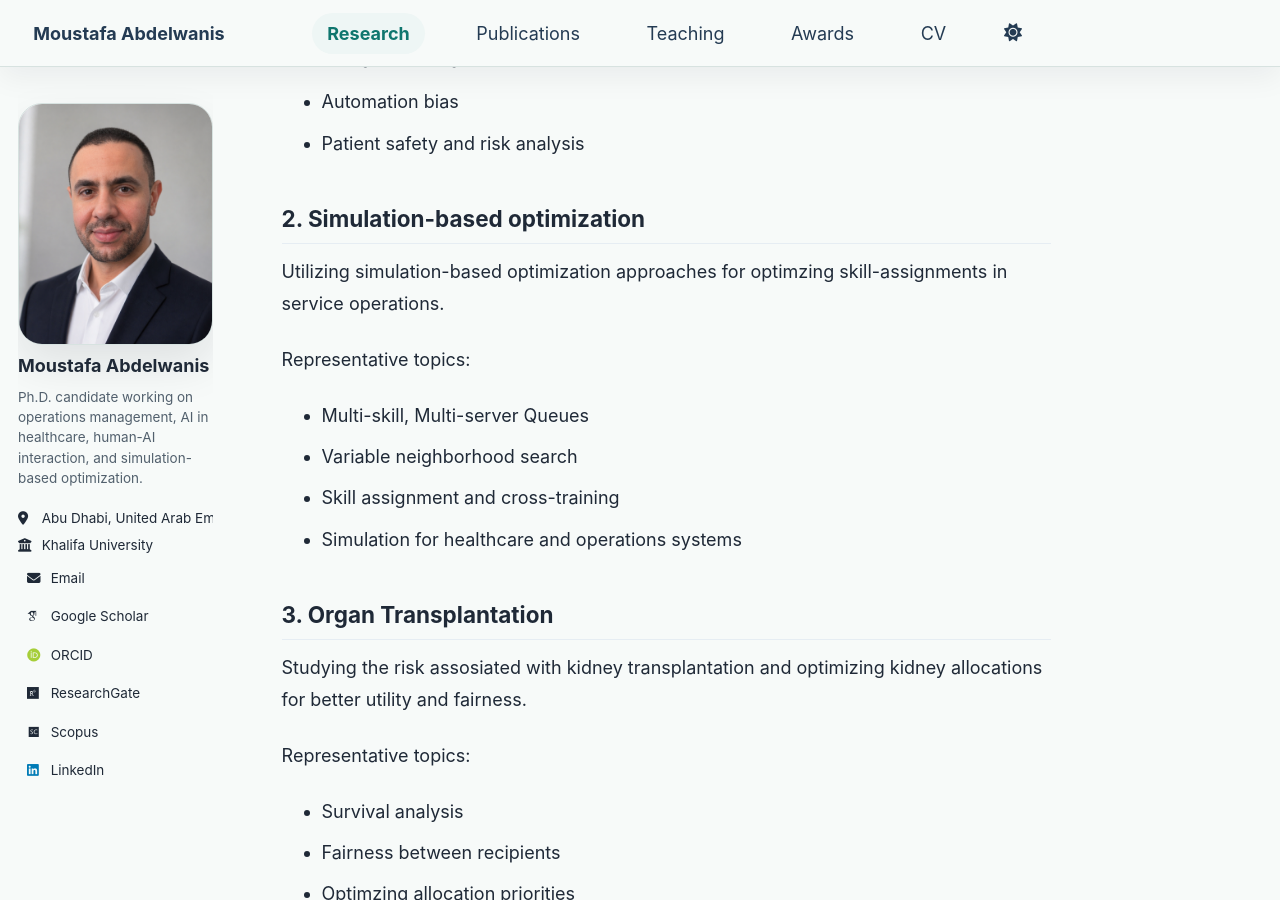
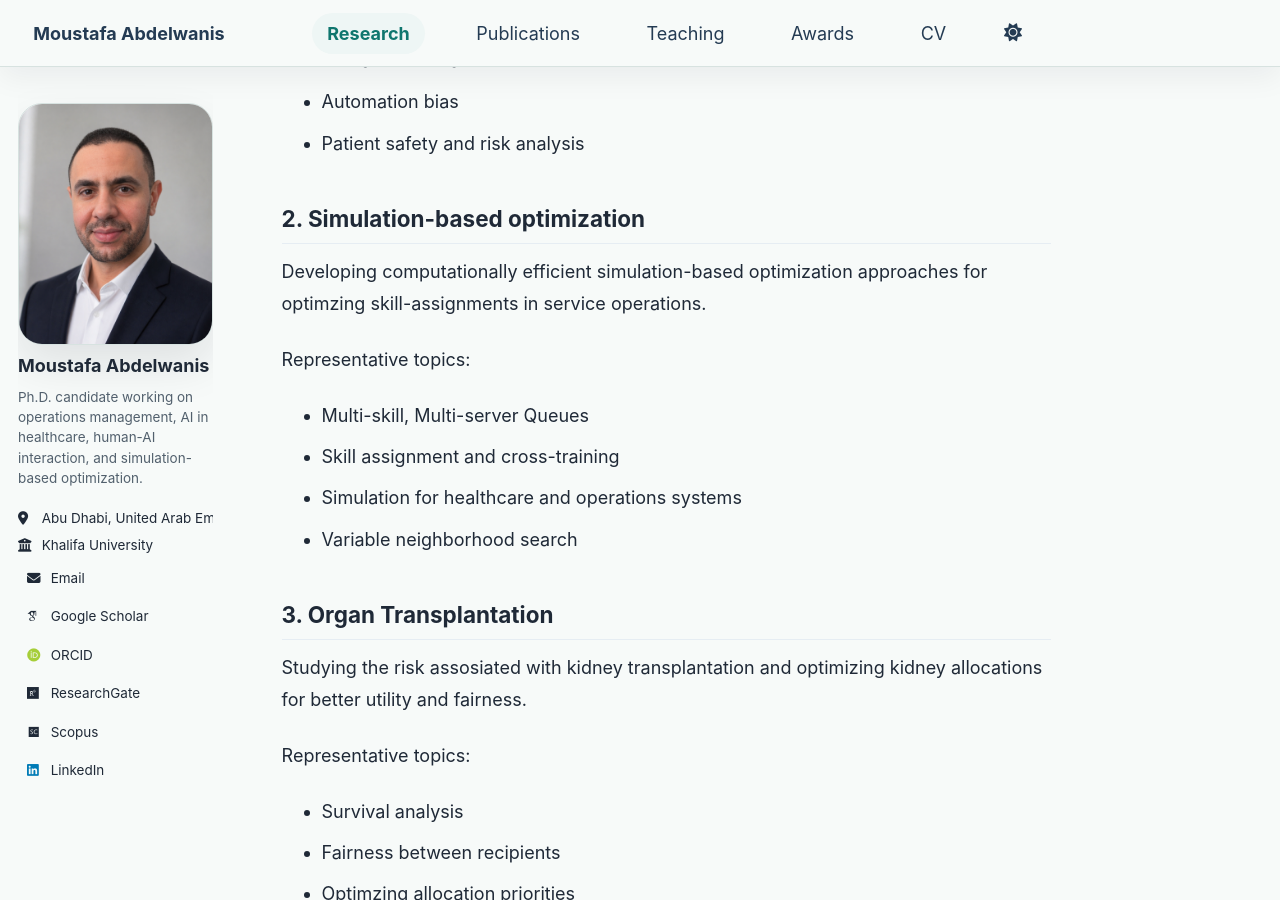
Before and after one commit to abdelwanismoustafa/abdelwanismoustafa.github.io, a Jekyll site: the page built from _pages/research.md, in a window 1280 px wide and 900 px high, scrolled down 543 px. Built offline with Jekyll 4.4.1, drawn with Linux system fonts in a browser that asks for light colours; some web fonts are replaced; a script bundle is joined from its source files by our own code; library files that are not in the unit come from our copies.

Commit message:
Update research.md

```diff
--- a/_pages/research.md
+++ b/_pages/research.md
@@ -19,13 +19,13 @@ Representative topics:
 
 ## 2. Simulation-based optimization
 
-Utilizing simulation-based optimization approaches for optimzing skill-assignments in service operations.
+Developing computationally efficient simulation-based optimization approaches for optimzing skill-assignments in service operations.
 
 Representative topics:
 - Multi-skill, Multi-server Queues
-- Variable neighborhood search
 - Skill assignment and cross-training
 - Simulation for healthcare and operations systems
+- Variable neighborhood search
 
 ## 3. Organ Transplantation
 
```
